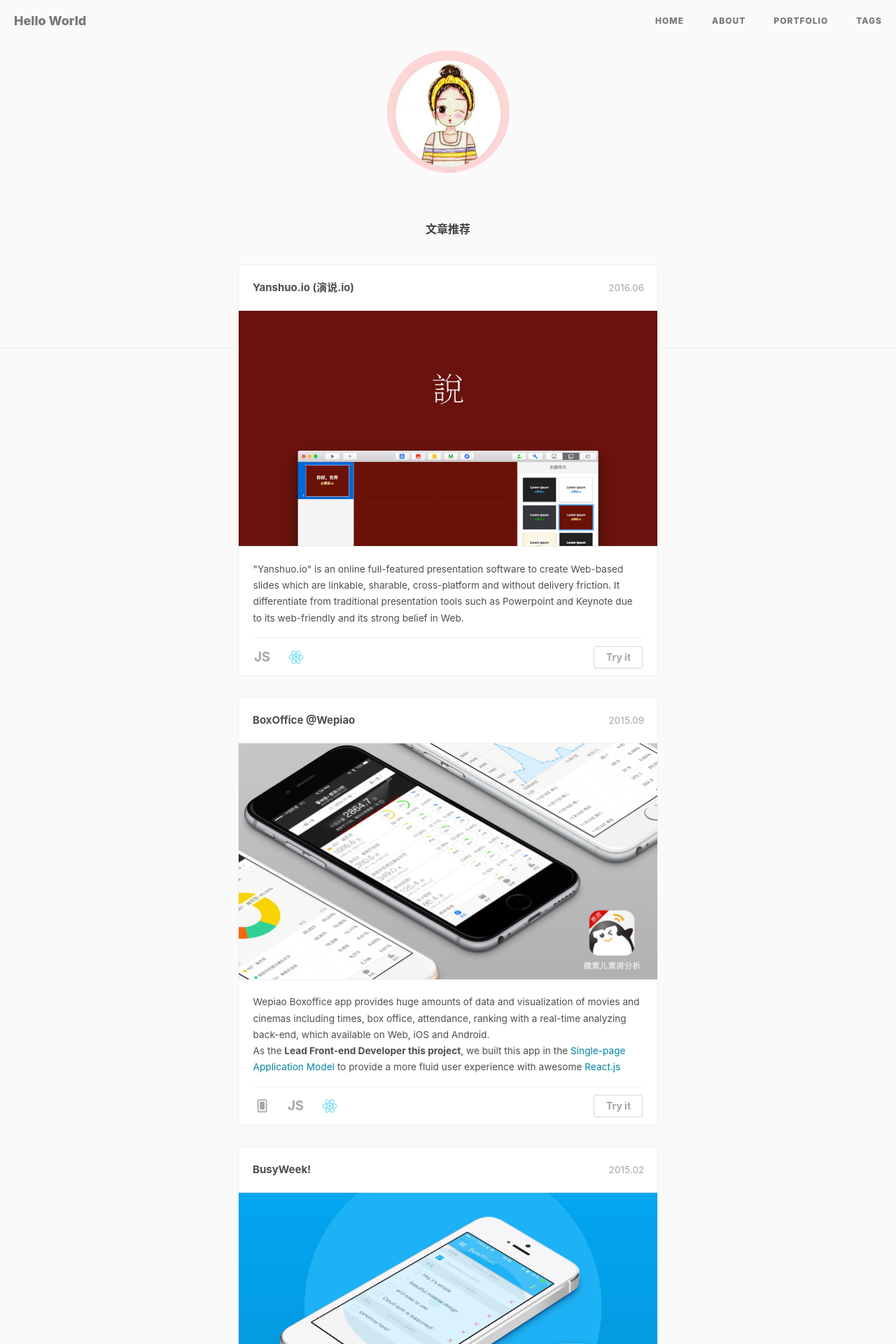
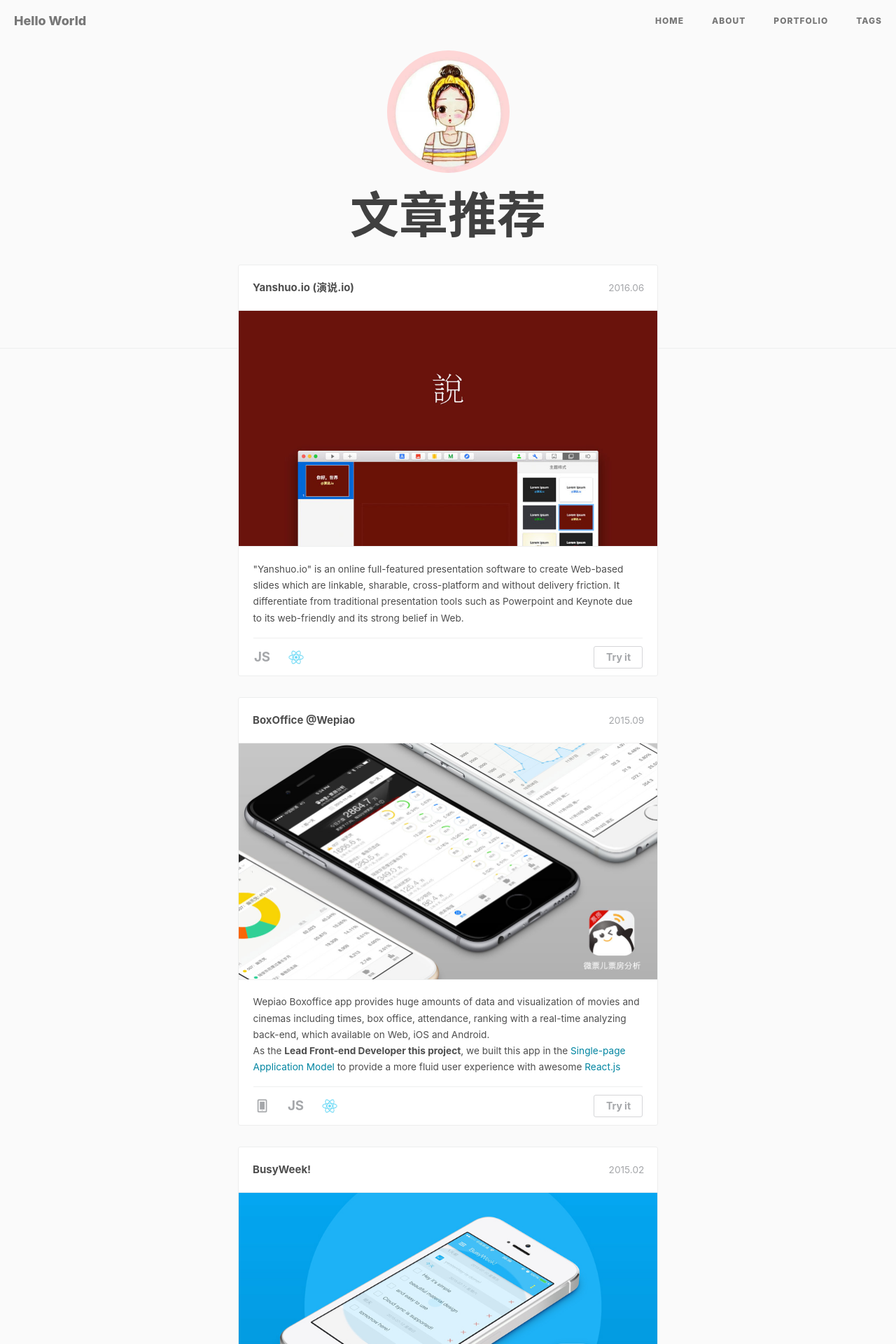
Before and after one commit to blying/blying.github.io, a Jekyll site: the page built from portfolio/index.html, in a window 1280 px wide. Shown: the top 1920 px of the page at 70% size. Built offline with Jekyll 4.4.1, drawn with Linux system fonts in a browser that asks for light colours; nearby versions of some CDN libraries; comment, search, counter and statistics services are not loaded.

Commit message:
no message

```diff
--- a/portfolio/index.html
+++ b/portfolio/index.html
@@ -17,7 +17,7 @@
 		<div class="container" style="margin:0;padding:0;width:100%;">
 			<header>
 				<img width="175" height="175" style="border-radius:50%;" src="/img/bly-avatar.JPG">
-				<h1><font size="3">文章推荐</font></h1>
+				<h1><font size=“20”>文章推荐</font></h1>
 			</header>
 			<div class="main">
 				<ul class="cbp_tmtimeline">
```
